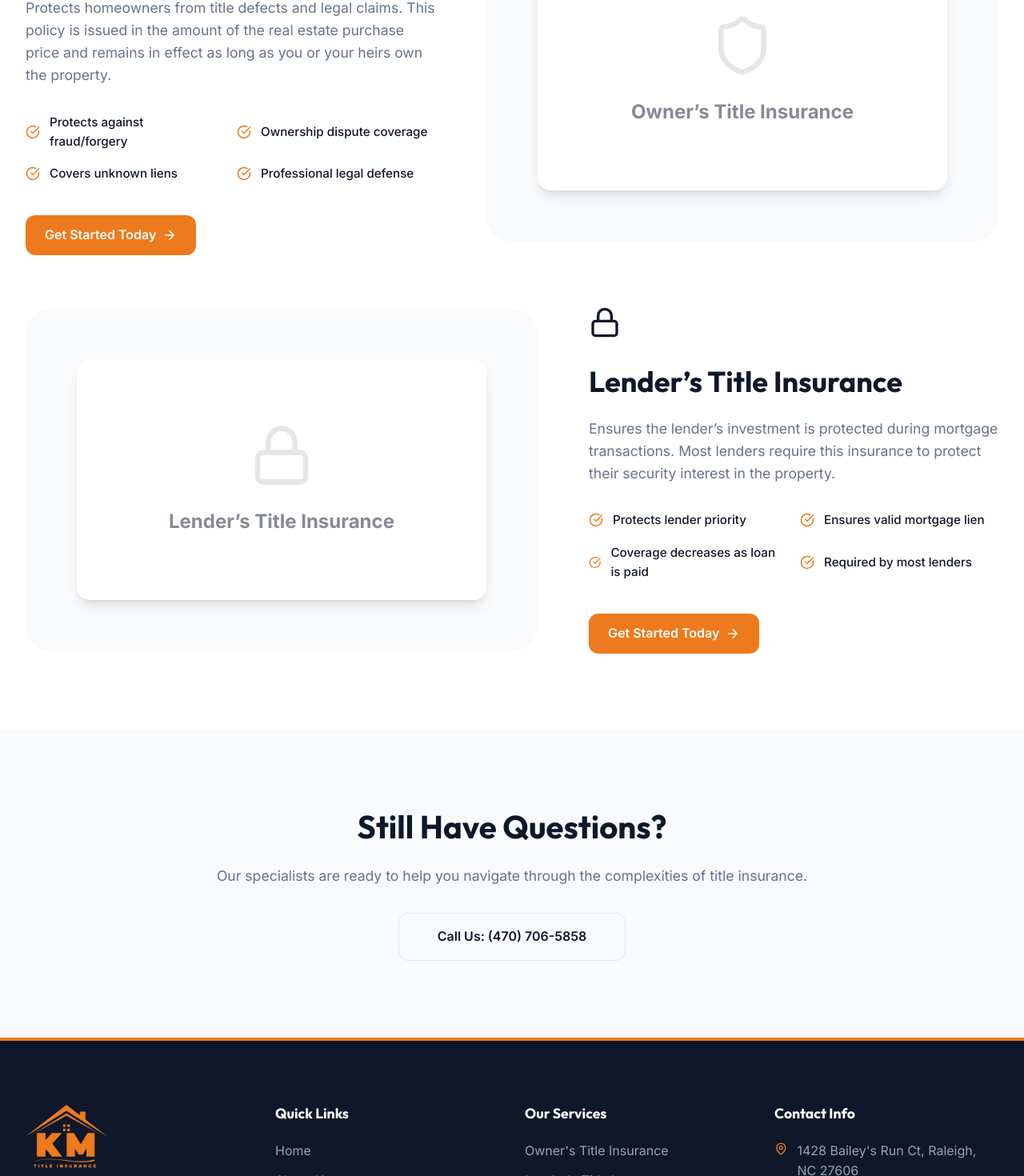
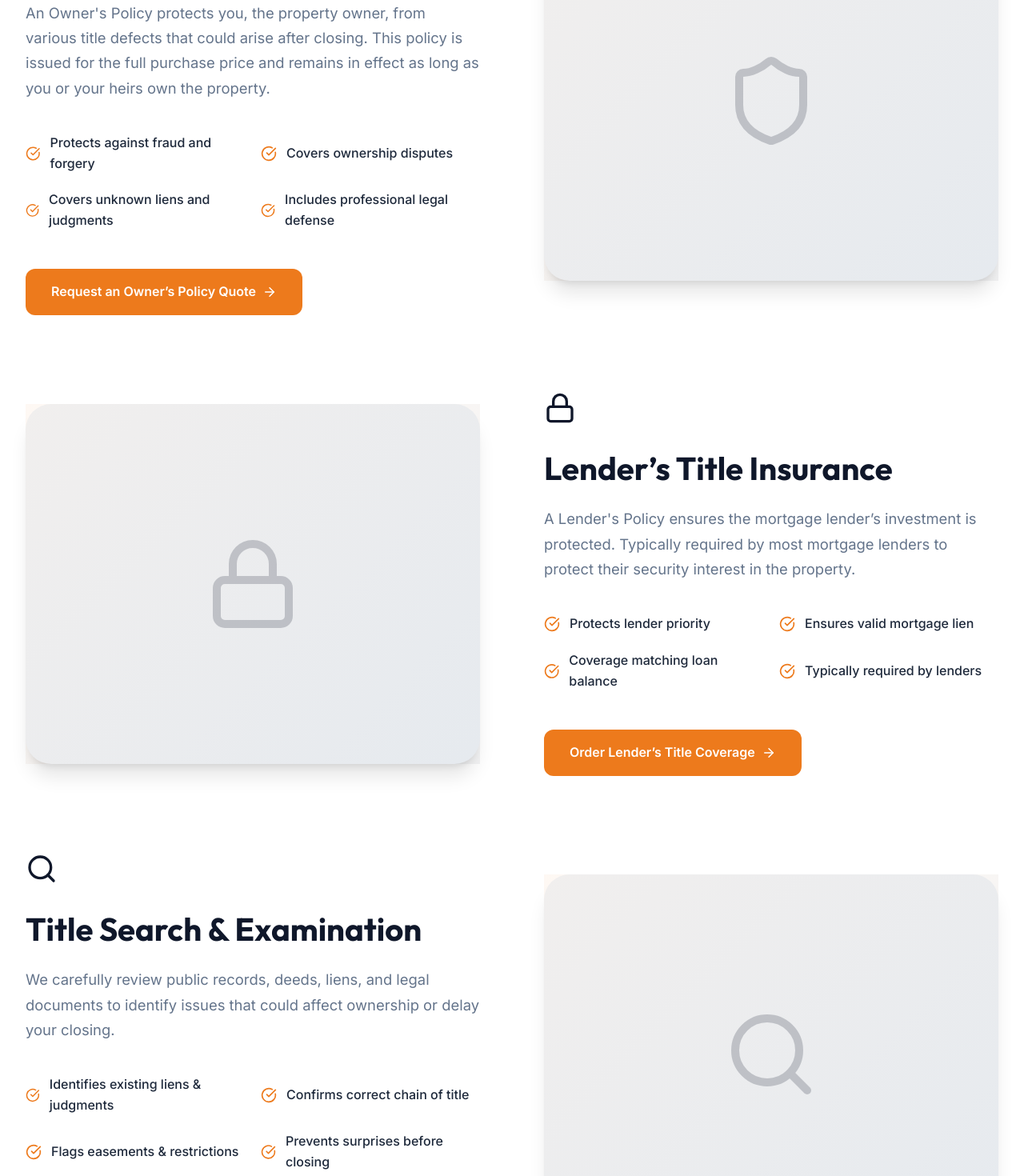
Before and after one commit to Kathir7623/Title-Insurance, a React (Vite) app: page /services in a window 1280 px wide. Shown: the part 534-2004 px from the top of the page at 80% size. Built offline with nearby package versions, Linux system fonts and the light colour scheme.

Commit message:
UI: Expanded Services page with Title Search and Settlement sections. Integrated professional 'Owner vs Lender' comparison table, implemented mobile tap-to-call functionality, and unified geographical branding in the footer.

```diff
--- a/src/components/Footer.jsx
+++ b/src/components/Footer.jsx
@@ -15,7 +15,7 @@ const Footer = () => {
               Trusted US-based Title Insurance company dedicated to protecting homeowners, buyers, and lenders from potential title risks.
             </p>
             <p style={{ color: 'var(--secondary)', fontSize: '0.9rem', marginBottom: '1.5rem', fontWeight: 600 }}>
-              Serving Raleigh, NC and clients across the United States.
+              Serving Raleigh, NC and clients nationwide.
             </p>
             <div style={{ display: 'flex', gap: '1rem' }}>
               <a href="#" style={{ color: '#94a3b8' }}><Share2 size={20} /></a>
--- a/src/pages/Services.jsx
+++ b/src/pages/Services.jsx
@@ -16,15 +16,51 @@ const Services = () => {
     {
       icon: <Shield size={40} className="text-secondary" />,
       title: "Owner’s Title Insurance",
-      desc: "Protects homeowners from title defects and legal claims. This policy is issued in the amount of the real estate purchase price and remains in effect as long as you or your heirs own the property.",
-      features: ["Protects against fraud/forgery", "Ownership dispute coverage", "Covers unknown liens", "Professional legal defense"]
+      cta: "Request an Owner’s Policy Quote",
+      desc: "An Owner's Policy protects you, the property owner, from various title defects that could arise after closing. This policy is issued for the full purchase price and remains in effect as long as you or your heirs own the property.",
+      features: [
+        "Protects against fraud and forgery",
+        "Covers ownership disputes",
+        "Covers unknown liens and judgments",
+        "Includes professional legal defense"
+      ]
     },
     {
       icon: <Lock size={40} className="text-secondary" />,
       title: "Lender’s Title Insurance",
-      desc: "Ensures the lender’s investment is protected during mortgage transactions. Most lenders require this insurance to protect their security interest in the property.",
-      features: ["Protects lender priority", "Ensures valid mortgage lien", "Coverage decreases as loan is paid", "Required by most lenders"]
+      cta: "Order Lender’s Title Coverage",
+      desc: "A Lender's Policy ensures the mortgage lender’s investment is protected. Typically required by most mortgage lenders to protect their security interest in the property.",
+      features: [
+        "Protects lender priority",
+        "Ensures valid mortgage lien",
+        "Coverage matching loan balance",
+        "Typically required by lenders"
+      ]
     },
+    {
+      icon: <Search size={40} className="text-secondary" />,
+      title: "Title Search & Examination",
+      cta: "Order a Title Search",
+      desc: "We carefully review public records, deeds, liens, and legal documents to identify issues that could affect ownership or delay your closing.",
+      features: [
+        "Identifies existing liens & judgments",
+        "Confirms correct chain of title",
+        "Flags easements & restrictions",
+        "Prevents surprises before closing"
+      ]
+    },
+    {
+      icon: <FileText size={40} className="text-secondary" />,
+      title: "Title Settlement Services",
+      cta: "Request Settlement Support",
+      desc: "We coordinate the final steps of your transaction so closing day goes smoothly, managing documentation and funds with absolute precision.",
+      features: [
+        "Prepares final title documents",
+        "Coordinates with all deal parties",
+        "Manages county document recording",
+        "Ensures proper fund disbursement"
+      ]
+    }
   ];
 
   return (
@@ -53,7 +89,7 @@ const Services = () => {
       {/* Services List */}
       <section className="section-padding">
         <div className="container">
-          <div className="grid grid-cols-1" style={{ gap: '4rem' }}>
+          <div className="grid grid-cols-1" style={{ gap: '6rem' }}>
             {servicesDetailed.map((service, i) => (
               <motion.div
                 key={i}
@@ -61,37 +97,55 @@ const Services = () => {
                 style={{
                   display: 'flex',
                   flexDirection: i % 2 === 0 ? 'row' : 'row-reverse',
-                  gap: '4rem',
-                  alignItems: 'center',
-                  background: 'white',
-                  borderRadius: 'var(--radius)',
-                  overflow: 'hidden'
+                  gap: '5rem',
+                  alignItems: 'center'
                 }}
                 className="service-row"
               >
                 <div style={{ flex: 1 }}>
                   <div style={{ marginBottom: '1.5rem' }}>{service.icon}</div>
-                  <h2 style={{ fontSize: '2.25rem', marginBottom: '1.5rem' }}>{service.title}</h2>
-                  <p style={{ fontSize: '1.1rem', color: 'var(--muted)', marginBottom: '2rem' }}>{service.desc}</p>
-                  <ul style={{ listStyle: 'none', padding: 0, display: 'grid', gridTemplateColumns: '1fr 1fr', gap: '1rem' }}>
+                  <h2 style={{ fontSize: '2.5rem', marginBottom: '1.5rem' }}>{service.title}</h2>
+                  <p style={{ fontSize: '1.15rem', color: 'var(--muted)', marginBottom: '2.5rem', lineHeight: 1.7 }}>{service.desc}</p>
+                  <ul style={{ listStyle: 'none', padding: 0, display: 'grid', gridTemplateColumns: '1fr 1fr', gap: '1.25rem' }}>
                     {service.features.map((feature, idx) => (
-                      <li key={idx} style={{ display: 'flex', alignItems: 'center', gap: '0.75rem', fontSize: '0.95rem', fontWeight: 500 }}>
-                        <CheckCircle size={18} style={{ color: 'var(--secondary)' }} />
+                      <li key={idx} style={{ display: 'flex', alignItems: 'center', gap: '0.75rem', fontSize: '1rem', fontWeight: 500, color: 'var(--primary-light)' }}>
+                        <CheckCircle size={20} style={{ color: 'var(--secondary)' }} />
                         {feature}
                       </li>
                     ))}
                   </ul>
-                  <div style={{ marginTop: '2.5rem' }}>
-                    <Link to="/contact" className="btn btn-primary">
-                      Get Started Today <ArrowRight size={18} />
+                  <div style={{ marginTop: '3rem' }}>
+                    <Link to="/contact" className="btn btn-primary" style={{ padding: '1rem 2rem' }}>
+                      {service.cta} <ArrowRight size={18} />
                     </Link>
                   </div>
                 </div>
-                <div style={{ flex: 1, background: '#F8FAFC', padding: '4rem', borderRadius: '2rem', display: 'flex', justifyContent: 'center', alignItems: 'center' }}>
-                  <div style={{ width: '100%', height: '300px', background: 'white', borderRadius: '1rem', boxShadow: 'var(--shadow-md)', display: 'flex', justifyContent: 'center', alignItems: 'center', padding: '2rem', textAlign: 'center' }}>
-                    <div>
-                      {React.cloneElement(service.icon, { size: 80, style: { opacity: 0.1, marginBottom: '1rem' } })}
-                      <p style={{ fontWeight: 700, fontSize: '1.5rem', opacity: 0.5 }}>{service.title}</p>
+                <div style={{ flex: 1, position: 'relative' }}>
+                  <div style={{
+                    width: '100%',
+                    height: '450px',
+                    background: '#F1F5F9',
+                    borderRadius: '2rem',
+                    overflow: 'hidden',
+                    boxShadow: 'var(--shadow-lg)'
+                  }}>
+                    <div style={{
+                      width: '100%',
+                      height: '100%',
+                      background: 'linear-gradient(135deg, var(--secondary) 0%, var(--primary) 100%)',
+                      opacity: 0.05,
+                      position: 'absolute',
+                      inset: 0
+                    }} />
+                    <div style={{
+                      display: 'flex',
+                      justifyContent: 'center',
+                      alignItems: 'center',
+                      height: '100%',
+                      position: 'relative',
+                      zIndex: 2
+                    }}>
+                      {React.cloneElement(service.icon, { size: 120, style: { opacity: 0.2 } })}
                     </div>
                   </div>
                 </div>
@@ -101,13 +155,59 @@ const Services = () => {
         </div>
       </section>
 
-      {/* CTA section inherited from Home for consistency */}
-      <section className="section-padding" style={{ background: '#F8FAFC', textAlign: 'center' }}>
+      {/* Comparison Table Section */}
+      <section className="section-padding" style={{ background: '#F8FAFC' }}>
+        <div className="container" style={{ maxWidth: '1000px' }}>
+          <div style={{ textAlign: 'center', marginBottom: '4rem' }}>
+            <h2 style={{ fontSize: '2.5rem', marginBottom: '1.25rem' }}>Owner vs. Lender Title Insurance</h2>
+            <p style={{ color: 'var(--muted)', fontSize: '1.1rem' }}>Understanding the key differences in coverage and protection.</p>
+          </div>
+
+          <div style={{ overflowX: 'auto', background: 'white', borderRadius: '1.5rem', boxShadow: 'var(--shadow-lg)' }}>
+            <table style={{ width: '100%', borderCollapse: 'collapse', textAlign: 'left' }}>
+              <thead>
+                <tr style={{ background: 'var(--primary)', color: 'white' }}>
+                  <th style={{ padding: '1.5rem' }}>Aspect</th>
+                  <th style={{ padding: '1.5rem' }}>Owner’s Title Insurance</th>
+                  <th style={{ padding: '1.5rem' }}>Lender’s Title Insurance</th>
+                </tr>
+              </thead>
+              <tbody>
+                {[
+                  { aspect: "Who is protected", owner: "The homeowner and their heirs", lender: "The mortgage lender" },
+                  { aspect: "Coverage amount", owner: "Purchase price of the property", lender: "Outstanding loan balance" },
+                  { aspect: "Duration", owner: "As long as you or your heirs own the property", lender: "Until the loan is paid off or refinanced" },
+                  { aspect: "Typical requirement", owner: "Optional but strongly recommended", lender: "Typically required by lenders" },
+                  { aspect: "Main purpose", owner: "Protects your ownership and equity", lender: "Protects lender’s security interest" }
+                ].map((row, idx) => (
+                  <tr key={idx} style={{ borderBottom: '1px solid #E2E8F0' }}>
+                    <td style={{ padding: '1.25rem', fontWeight: 700, background: '#F8FAFC', width: '200px' }}>{row.aspect}</td>
+                    <td style={{ padding: '1.25rem', fontSize: '0.95rem' }}>{row.owner}</td>
+                    <td style={{ padding: '1.25rem', fontSize: '0.95rem' }}>{row.lender}</td>
+                  </tr>
+                ))}
+              </tbody>
+            </table>
+          </div>
+        </div>
+      </section>
+
+      {/* Still Have Questions? */}
+      <section className="section-padding" style={{ textAlign: 'center' }}>
         <div className="container">
           <motion.div {...fadeIn}>
-            <h2 style={{ fontSize: '2.5rem', marginBottom: '1.5rem' }}>Still Have Questions?</h2>
-            <p style={{ fontSize: '1.1rem', color: 'var(--muted)', marginBottom: '2rem' }}>Our specialists are ready to help you navigate through the complexities of title insurance.</p>
-            <Link to="/contact" className="btn btn-outline" style={{ padding: '1rem 3rem' }}>Call Us: (470) 706-5858</Link>
+            <h2 style={{ fontSize: '2.75rem', marginBottom: '1.5rem' }}>Still Have Questions?</h2>
+            <p style={{ fontSize: '1.25rem', color: 'var(--muted)', marginBottom: '2.5rem', maxWidth: '750px', margin: '0 auto 2.5rem' }}>
+              Not sure which type of title coverage you need? Our specialists can walk you through your options and provide a clear quote.
+            </p>
+            <div style={{ display: 'flex', gap: '1.5rem', justifyContent: 'center', flexWrap: 'wrap' }}>
+              <a href="tel:+14707065858" className="btn btn-primary" style={{ padding: '1rem 2.5rem', fontSize: '1.1rem' }}>
+                Call Us: (470) 706-5858
+              </a>
+              <Link to="/contact" className="btn btn-outline" style={{ padding: '1rem 2.5rem', fontSize: '1.1rem' }}>
+                Contact us Online
+              </Link>
+            </div>
           </motion.div>
         </div>
       </section>
```
